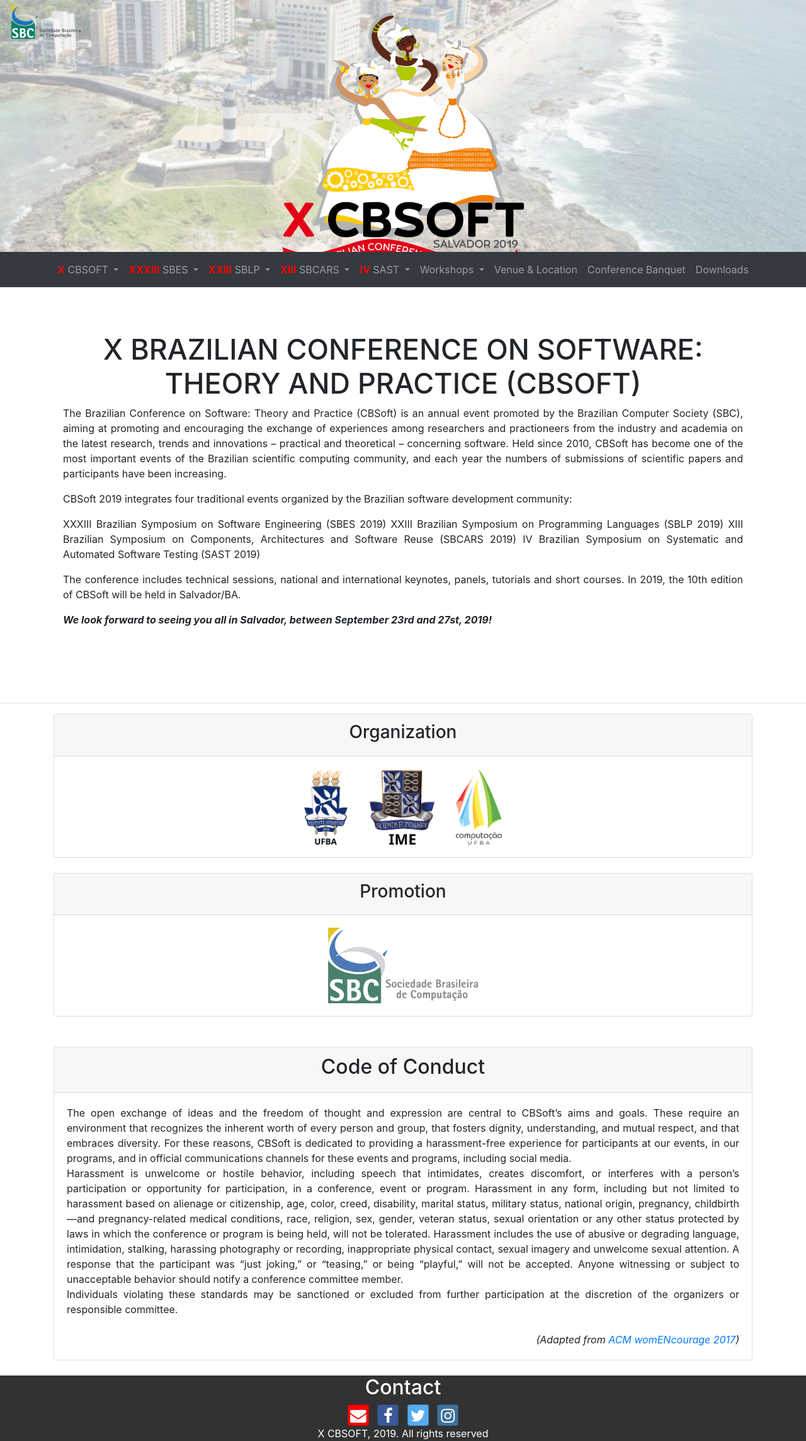
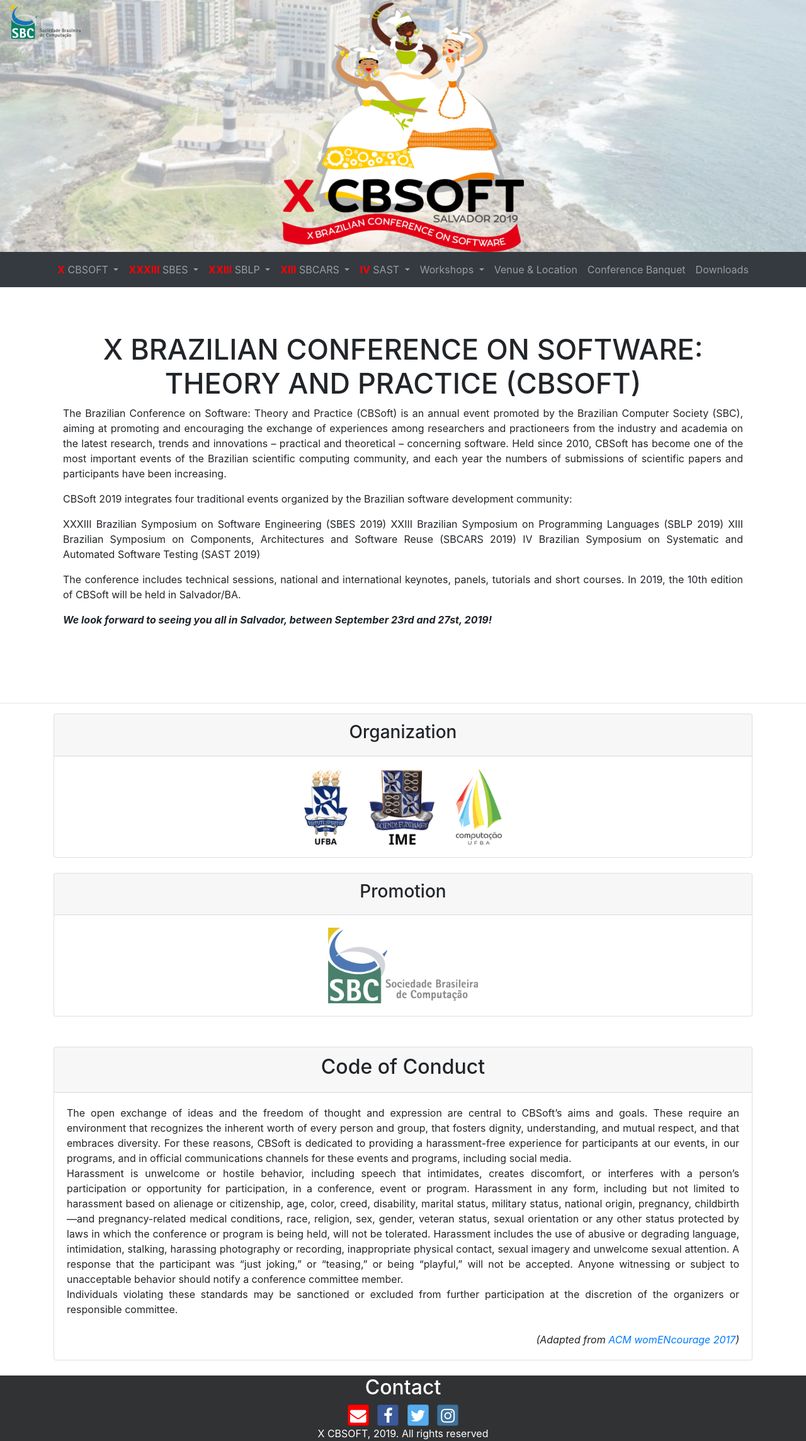
Before and after one commit to tassiovirginio/cbsoft2019, a Jekyll site: the page built from index.md, in a window 1280 px wide. Shown: the whole page at 63% size. Built offline with Jekyll 4.4.1, drawn with Linux system fonts in a browser that asks for light colours; nearby versions of some CDN libraries.

Commit message:
melhorias

```diff
--- a/_includes/carousel.html
+++ b/_includes/carousel.html
@@ -14,8 +14,8 @@
             <img class="d-block w-100" src="assets/images/salvador03.jpg" alt="Third slide">
         </div>
     </div>
-    <div style="position:absolute; top: 5%; display: block; margin-left: auto;margin-right: auto; width: 100%; height: 100%; text-align: center; vertical-align: 90%;">
-            <a href="index.html" ><img style="width: 30%; max-width: 400px; height: auto;" src="assets/images/logo.png"></a>
+    <div style="position:absolute; top: 0%; display: block; margin-left: auto;margin-right: auto; width: 100%; height: 100%; text-align: center; vertical-align: 90%;">
+            <a href="index.html" ><img style="width: 30%; max-width: auto; height: 100%;" src="assets/images/logo.png"></a>
     </div>
 
     <div style="position:absolute; top: 1%; left: 1%;">
```
Also changed, not shown: assets/images/logo.png.
